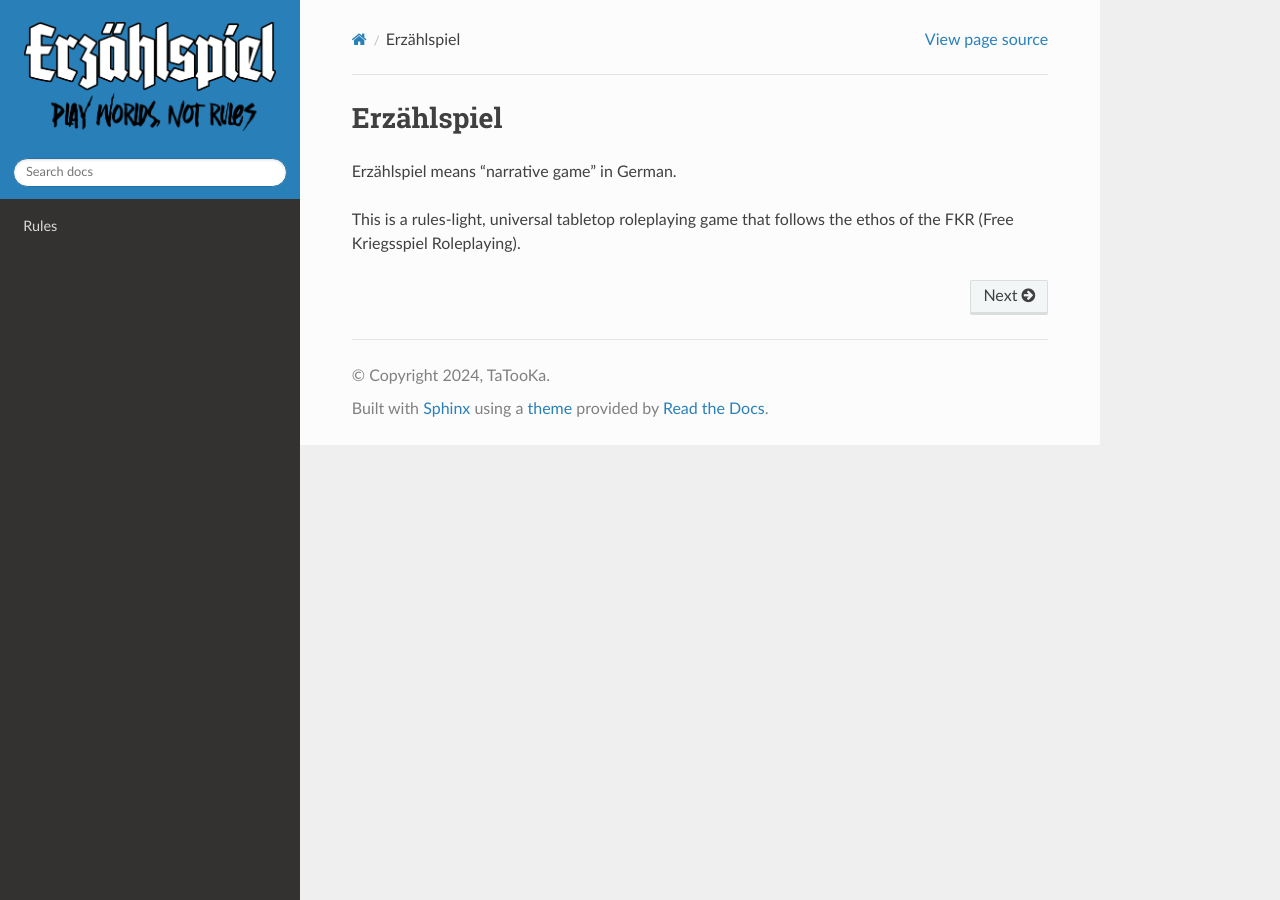
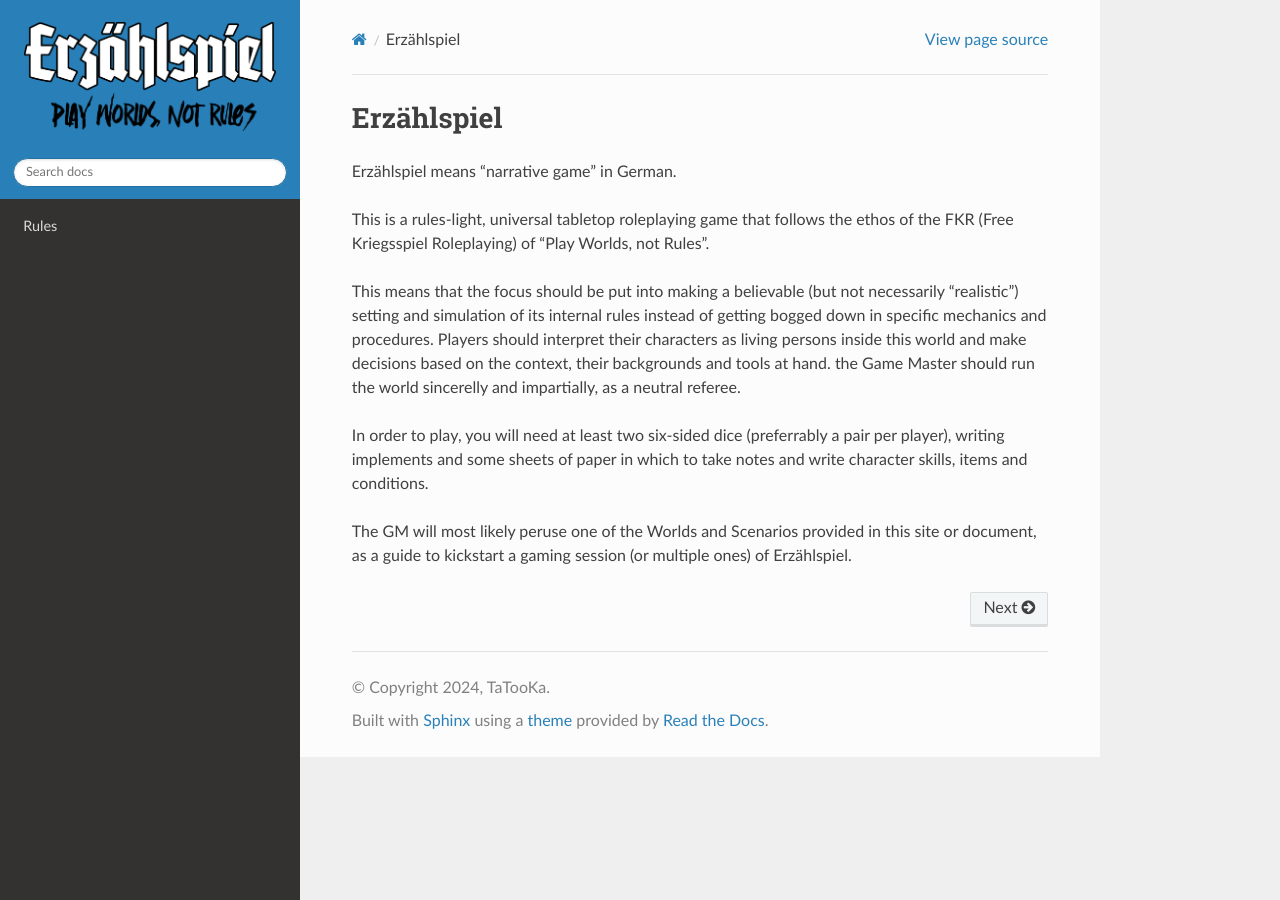
Before and after one commit to TaTooKa/froth, a Sphinx documentation site: the page built from docs/source/index.rst, in a window 1280 px wide. Built offline with Sphinx 7.4.7 and the Read the Docs theme 3.1.0, drawn with Linux system fonts in a browser that asks for light colours.

Commit message:
add text to main page.

```diff
--- a/docs/source/index.rst
+++ b/docs/source/index.rst
@@ -3,7 +3,13 @@ Erzählspiel
 
 Erzählspiel means "narrative game" in German.
 
-This is a rules-light, universal tabletop roleplaying game that follows the ethos of the FKR (Free Kriegsspiel Roleplaying).
+This is a rules-light, universal tabletop roleplaying game that follows the ethos of the FKR (Free Kriegsspiel Roleplaying) of "Play Worlds, not Rules".
+
+This means that the focus should be put into making a believable (but not necessarily "realistic") setting and simulation of its internal rules instead of getting bogged down in specific mechanics and procedures. Players should interpret their characters as living persons inside this world and make decisions based on the context, their backgrounds and tools at hand. the Game Master should run the world sincerelly and impartially, as a neutral referee.
+
+In order to play, you will need at least two six-sided dice (preferrably a pair per player), writing implements and some sheets of paper in which to take notes and write character skills, items and conditions.
+
+The GM will most likely peruse one of the Worlds and Scenarios provided in this site or document, as a guide to kickstart a gaming session (or multiple ones) of Erzählspiel.
 
 .. toctree::
    :hidden:
--- a/docs/source/pages/rules.rst
+++ b/docs/source/pages/rules.rst
@@ -28,9 +28,9 @@ then check the total:
 Risk
 ----
 
-A risk can be anything from a narrative consequence (something bad happens, the situation worsens, etc), a negative condition that the character receives, or in some dire situations, outright death.
+A risk can be anything from a narrative consequence (something bad happens, the situation worsens, etc), a negative condition that the character receives, or in some dire situations, outright death. GMs must state clearly what the risk is before the dice are rolled.
 
-Negative Conditions give a -1 each to any related roll (in actions in which the condition would adversely affect the character).
+**Negative Conditions** give a -1 each to any related roll (in actions in which the condition would adversely affect the character).
 
 3 or more Conditions usually mean that the character risks death in their next attempt (at GM discretion).
 
@@ -39,7 +39,7 @@ Avoiding Risk
 
 The best way to avoid a risk is to try another course of action. If that's not possible and/or the player still wants to move forward with that action, then they would suffer the full Risk in case of a FAILURE, or a lesser version of it in case of a PARTIAL SUCCESS. Only a full SUCCESS would grant them total avoidance of the Risk.
 
-DEFENSE
+Defense
 ^^^^^^^
 
 For risk of physical harm, characters can defend themselves by breaking some item they carry that could provide some sort of protection for the current situation. A broken item is useless (some could be repaired with time/tools/etc).
```
